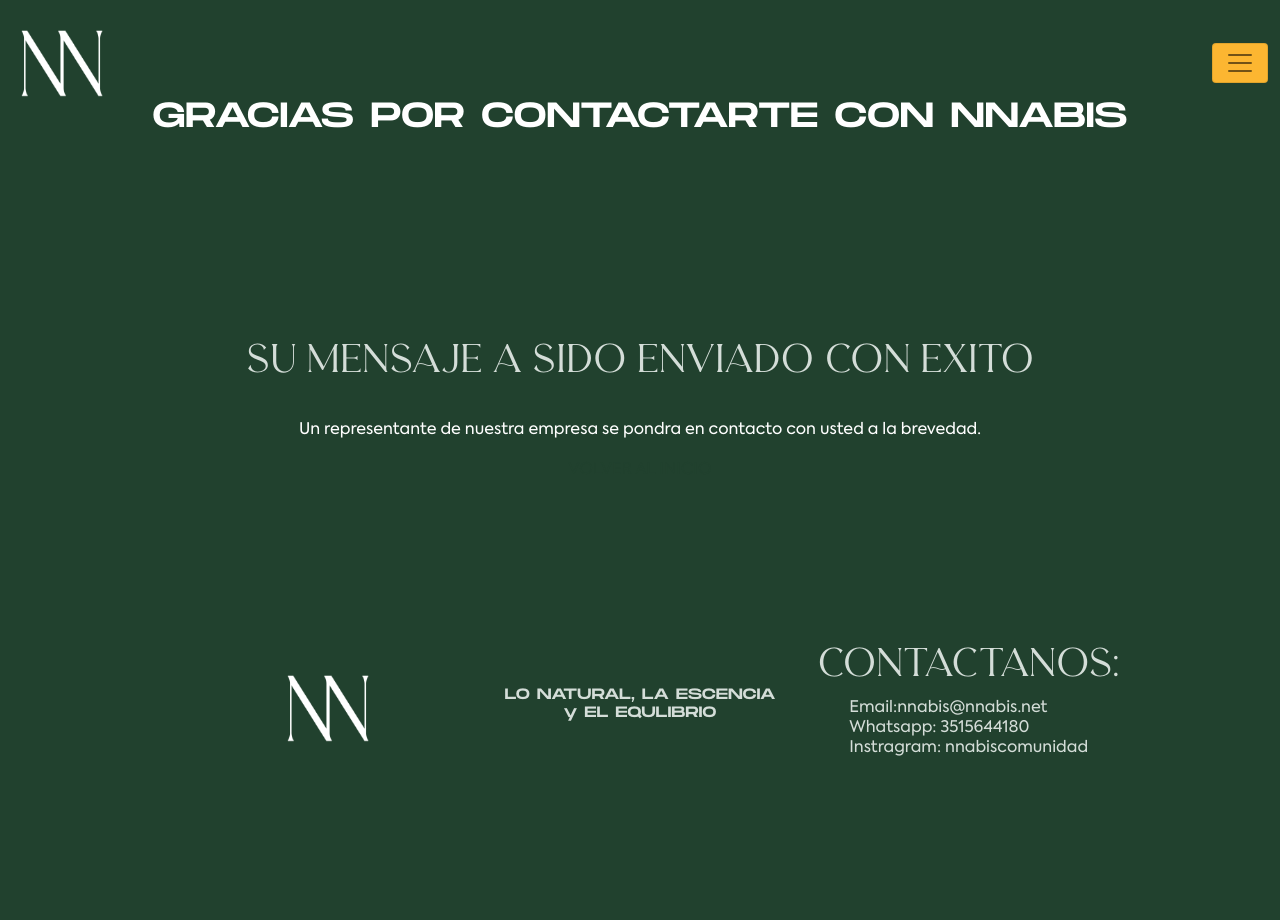
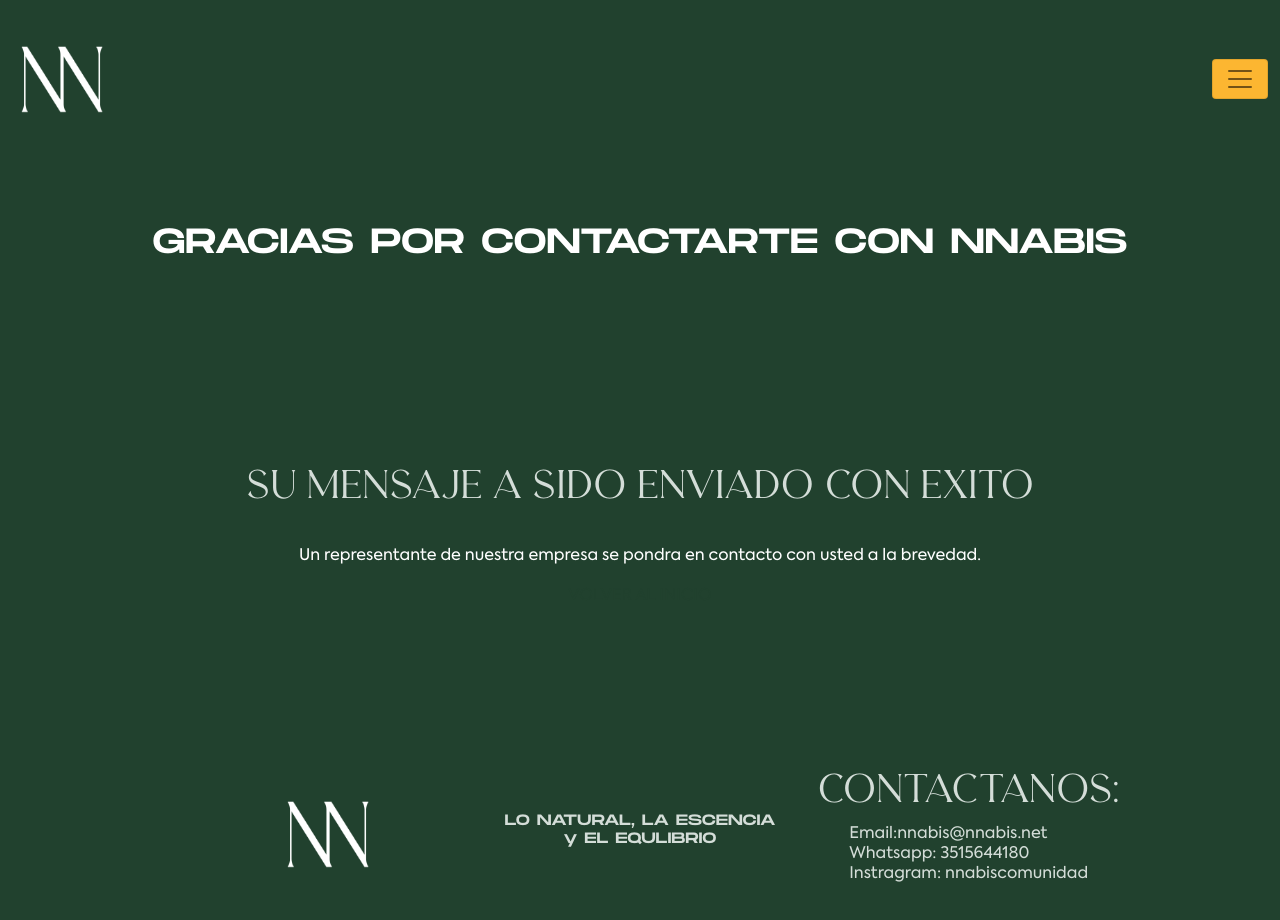
Before and after one commit to pedringas/proyectofinalcoder, a plain HTML site: page pages/about.html in a window 1280 px wide. Before the commit the page ends 822 px from the top, so only its background shows below. Drawn offline with nearby package versions, Linux system fonts and the light colour scheme.

Commit message:
entrega final 2

```diff
--- a/pages/about.html
+++ b/pages/about.html
@@ -16,7 +16,7 @@
 
     <!---menu de navegacion-->
     <header class="about">
-        <nav class="navbar navbar-light fixed-top">
+        <nav class="navbar navbar-light">
             <div class="container-fluid">
               <a class="navbar-brand" href="#">
                 <img src="../img/1-11.png" width="100" height="100" alt="">
```
Also changed, not shown: index.html (+1 -1 lines), pages/contacto.html (+1 -1 lines), pages/galeria-de-imagenes.html (+1 -1 lines), pages/manifiesto.html (+1 -1 lines), pages/productos.html (+1 -1 lines).
